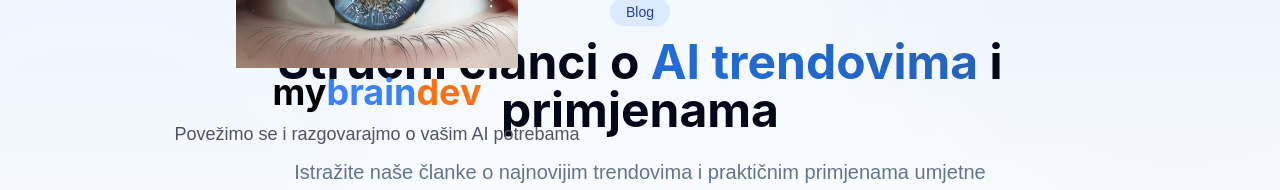
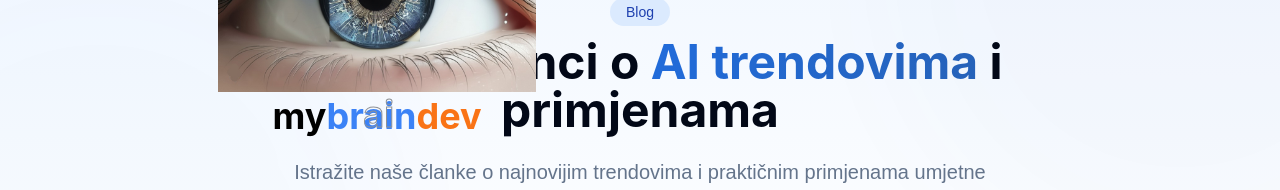
Before and after one commit to Ivetina/smart-process-hub, a React (Vite) app: page /blog in a window 1280 px wide. Shown: the part 130-320 px from the top of the page. Built offline with nearby package versions, Linux system fonts and the light colour scheme.

Commit message:
Reverted to edit edt-1eb18dd0-603a-4272-9b29-80ad4ab18bd2: "Reduce image size
Reduce the size of the image by 10%."

```diff
--- a/src/components/EyeLogo.tsx
+++ b/src/components/EyeLogo.tsx
@@ -12,16 +12,13 @@ const EyeLogo: React.FC<EyeLogoProps> = ({ className }) => {
       <img
         src="/lovable-uploads/ac39d093-94a6-435e-b85e-ad5fc1c2ccfa.png"
         alt="AI Eye"
-        className="w-[40%] object-contain mb-1"
+        className="w-[45%] object-contain mb-1"  // Reduced width by 10% from w-1/2
       />
-      <div className="flex flex-col items-center">
-        <span className="font-display font-bold text-2xl md:text-4xl w-full text-center">
-          <span className="text-black">my</span>
-          <span className="text-blue-500">brain</span>
-          <span className="text-orange-500">dev</span>
-        </span>
-        <span className="text-lg text-gray-600 mt-2">Povežimo se i razgovarajmo o vašim AI potrebama</span>
-      </div>
+      <span className="font-display font-bold text-2xl md:text-4xl w-full text-center">
+        <span className="text-black">my</span>
+        <span className="text-blue-500">br<span className="text-blue-500 relative">ai<span className="absolute inset-0 text-transparent" style={{ WebkitTextStroke: '1px #8E9196' }}>ai</span></span>n</span>
+        <span className="text-orange-500">dev</span>
+      </span>
     </div>
   );
 };
```
